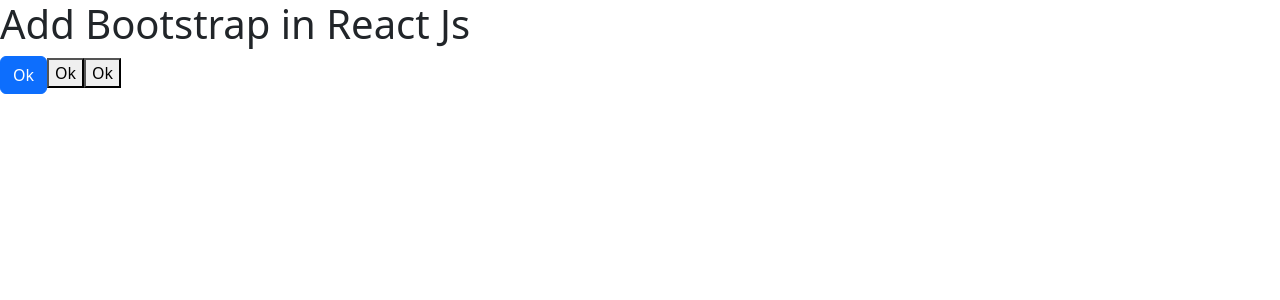
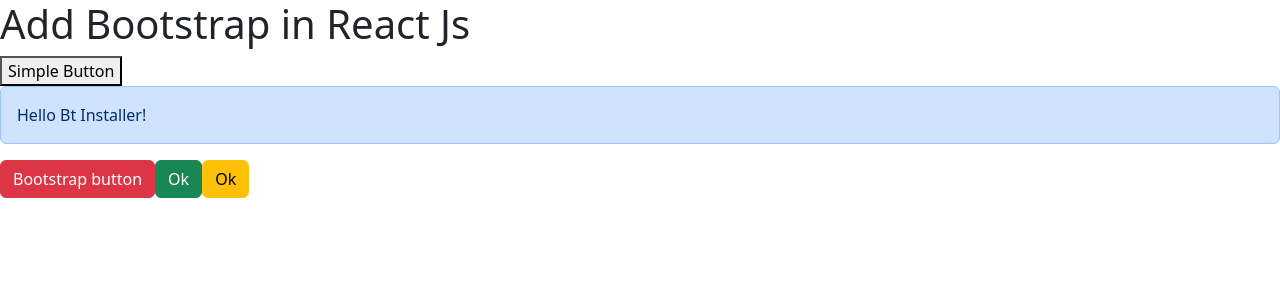
Before and after one commit to PawanDev52/React-19, a React (Vite) app: page / in a window 1280 px wide. Shown: the top 300 px of the page. Built offline with nearby package versions, Linux system fonts and the light colour scheme.

Commit message:
bootstrap style

```diff
--- a/src/App.jsx
+++ b/src/App.jsx
@@ -4,6 +4,7 @@
 import "./css/style.css";
 import styled from "styled-components";
 import { Button } from "react-bootstrap";
+import { Alert } from "react-bootstrap";
 
 // function App() {
 // const userName = "React Dev";
@@ -973,9 +974,15 @@
   return (
     <>
       <h1>Add Bootstrap in React Js</h1>
-      <Button>Ok</Button>
-      <button>Ok</button>
-      <button>Ok</button>
+      <button onClick={() => alert("simple button")}>Simple Button</button>
+
+      <Alert variant="primary">Hello Bt Installer!</Alert>
+
+      <Button onClick={() => alert("bootstrap button")} variant="danger">
+        Bootstrap button
+      </Button>
+      <Button variant="success">Ok</Button>
+      <Button variant="warning">Ok</Button>
     </>
   );
 }
```
